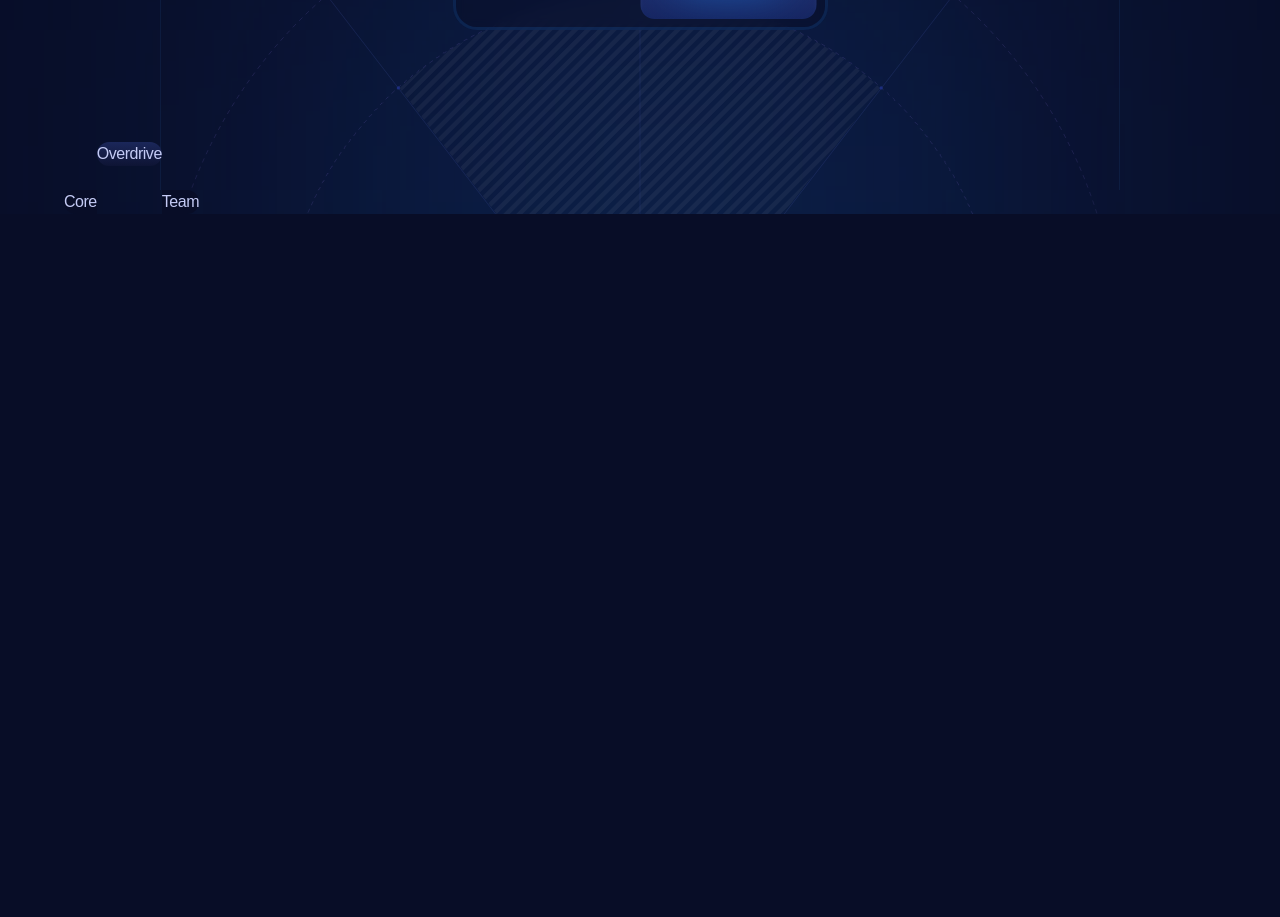
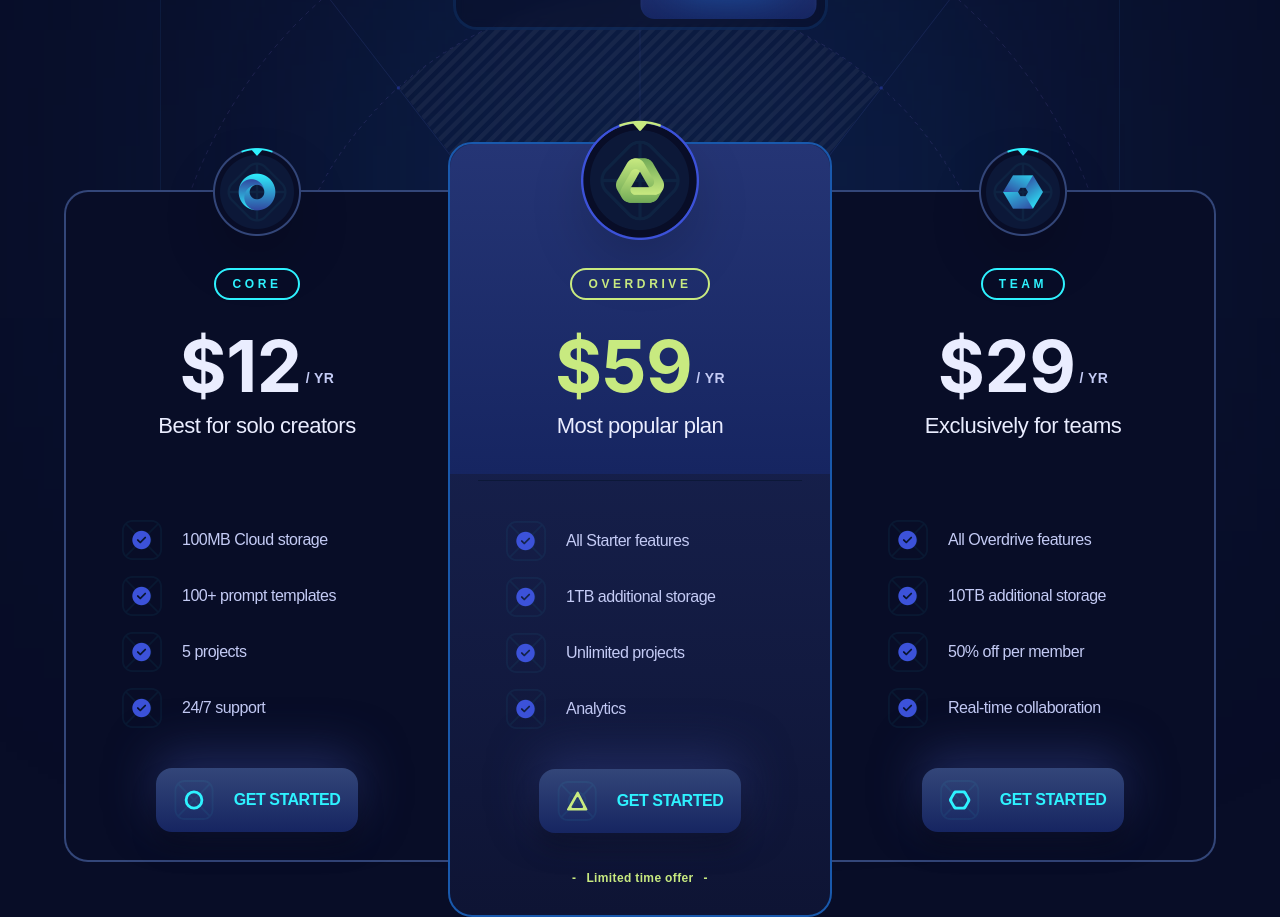
Before and after one commit to Nobsmoke123/Xora, a React (Vite) app: page / in a window 1280 px wide. Shown: the part 2220-3137 px from the top of the page. Before the commit the page ends 2434 px from the top, so only its background shows below. Built offline with nearby package versions, Linux system fonts and the light colour scheme; a web font is replaced by a local one.

Commit message:
feat(Pricing): integrate react-countup for animated pricing display and enhance Pricing component layout

```diff
--- a/package.json
+++ b/package.json
@@ -12,6 +12,7 @@
   "dependencies": {
     "@tailwindcss/vite": "^4.0.12",
     "react": "^19.0.0",
+    "react-countup": "^6.5.3",
     "react-dom": "^19.0.0",
     "react-scroll": "^1.9.3",
     "tailwindcss": "^4.0.12"
--- a/src/components/Pricing/Pricing.tsx
+++ b/src/components/Pricing/Pricing.tsx
@@ -1,6 +1,8 @@
 import { useState } from "react";
 import { Element } from "react-scroll";
 import { Plan, plans } from "./Pricing.interface";
+import CountUp from "react-countup";
+import Button from "../Button/Button";
 
 const Pricing = () => {
   const [monthly, setMonthly] = useState(false);
@@ -55,9 +57,91 @@
             {plans.map((plan: Plan, index: number) => (
               <div
                 key={index}
-                className="pricing-plan_first pricing-plan_last pricing-plan_odd pricing-plan_even"
+                className="pricing-plan_first pricing-plan_last pricing-plan_odd pricing-plan_even relative border-2 p-7 max-xl:min-w-80  max-lg:rounded-3xl xl:w-[calc(33.33%+2px)]"
               >
-                {plan.title}
+                {index === 1 && (
+                  <div className="g4 absolute h-330 left-0 right-0 top-0 z-1 rounded-tl-3xl rounded-tr-3xl" />
+                )}
+
+                <div
+                  className={`absolute left-0 right-0 z-2 flex items-center justify-center ${
+                    index === 1 ? "-top-6" : "-top-6 xl:-top-11"
+                  }`}
+                >
+                  <img
+                    src={plan.logo}
+                    alt={plan.title}
+                    className={`object-contain drop-shadow-2xl ${
+                      index === 1 ? "size-[120px]" : "size-[88px]"
+                    }`}
+                  />
+                </div>
+
+                <div
+                  className={`relative flex flex-col items-center ${
+                    index === 1 ? "pt-24" : "pt-12"
+                  }`}
+                >
+                  <div
+                    className={`small-2 rounded-20 relative z-2 mx-auto mb-6 border-2 px-4 py-1.5 uppercase ${
+                      index === 1 ? "border-p3 text-p3" : "border-p1 text-p1"
+                    }`}
+                  >
+                    {plan.title}
+                  </div>
+                  <div className="relative z-2 flex items-center justify-center">
+                    <div
+                      className={`h-num flex items-start ${
+                        index === 1 ? "text-p3" : "text-p4"
+                      }`}
+                    >
+                      $
+                      <CountUp
+                        start={plan.priceMonthly}
+                        end={monthly ? plan.priceMonthly : plan.priceYearly}
+                        duration={0.4}
+                        useEasing={false}
+                        preserveValue
+                      />
+                    </div>
+                    <div className="small-1 relative top-3 ml-1 uppercase">
+                      {monthly ? "/ mo" : "/ yr"}
+                    </div>
+                  </div>
+                </div>
+                <div
+                  className={`body-1 relative z-2 mb-10 w-full border-b-s2 pb-9 text-center text-p4 ${
+                    index === 1 ? "border-b" : ""
+                  }`}
+                >
+                  {plan.caption}
+                </div>
+                <ul className={`mx-auto space-y-4 xl:px-7`}>
+                  {plan.features.map((feature, index: number) => (
+                    <li
+                      key={index}
+                      className="relative flex items-center gap-5"
+                    >
+                      <img
+                        src="/images/check.png"
+                        alt="check"
+                        className="size-10 object-contain"
+                      />
+                      <p className="flex-1"> {feature}</p>
+                    </li>
+                  ))}
+                </ul>
+                <div className="mt-10 flex w-full justify-center">
+                  <Button icon={plan.icon} onClick={() => {}}>
+                    Get Started
+                  </Button>
+                </div>
+
+                {index === 1 && (
+                  <p className="small-compact mt-9 text-center text-p3 before:mx-2.5 before:content-['-'] after:mx-2.5 after:content-['-']">
+                    Limited time offer
+                  </p>
+                )}
               </div>
             ))}
           </div>
```
Also changed, not shown: 1 other file (tests, documents, lock files or other folders).
